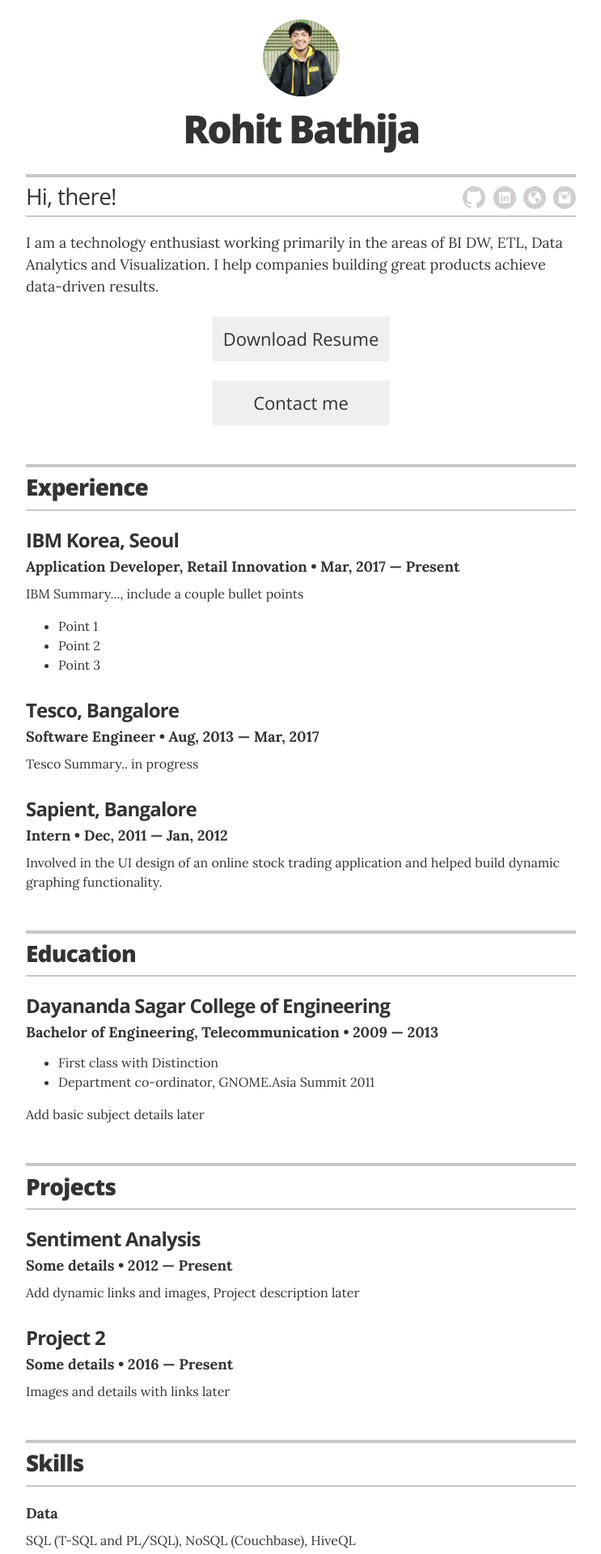
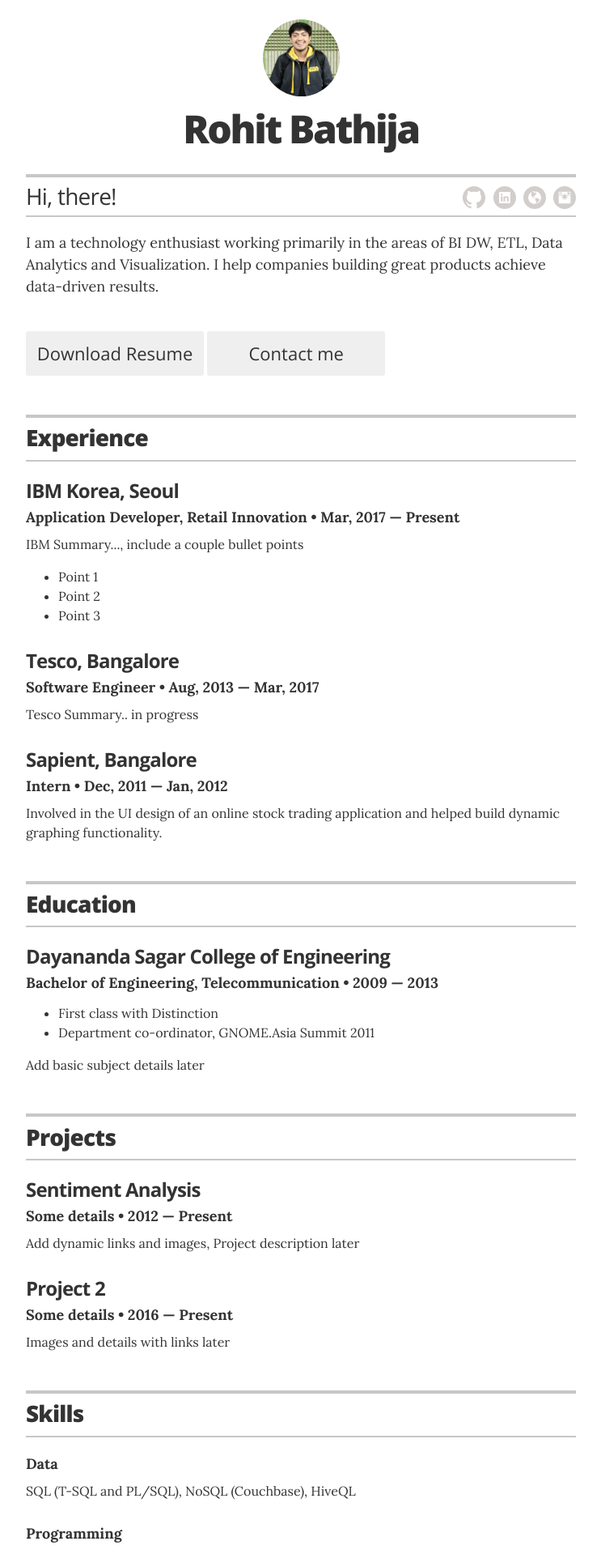
Before and after one commit to robathija/rohit-resume, a Jekyll site: the page built from index.html, in a window 1280 px wide. Shown: the top 1919 px of the page at 81% size, without its empty margins (268-1011 px from the left). Built offline with Jekyll 4.4.1, drawn with Linux system fonts in a browser that asks for light colours.

Commit message:
Edited css to align buttons

```diff
--- a/_layouts/resume.html
+++ b/_layouts/resume.html
@@ -38,8 +38,8 @@
         </div>
 
         {% if site.resume_looking_for_work == 'yes' %}
-		<div class = "button-line"><a href="mailto:{{ site.resume_contact_email }}" class="contact-button no-print" itemprop="email">Download Resume</a></div>
-        <div class = "button-line"><a href="mailto:{{ site.resume_contact_email }}" class="contact-button no-print" itemprop="email">Contact me</a></div>
+		<a href="mailto:{{ site.resume_contact_email }}" class="contact-button no-print" itemprop="email">Download Resume</a>
+        <a href="mailto:{{ site.resume_contact_email }}" class="contact-button no-print" itemprop="email">Contact me</a>
         {% elsif site.resume_looking_for_work == 'no' %}
         <a class="contact-button not-looking no-print">I'm not looking for work right now.</a>
         {% else %}
--- a/_sass/_resume.scss
+++ b/_sass/_resume.scss
@@ -112,7 +112,7 @@
   background-color: #efefef;
   text-decoration: none;
   text-align: center;
-  display: block;
+  display: inline-block;
   margin: 1.5rem auto;
   width: 220px;
   font-size: 1.375rem;
@@ -127,11 +127,6 @@
   }
 
   &.not-looking { width: 400px; }
-}
-
-//Ranjini
-.button-line {
-display: inline;
 }
 
 // resume content styles
```
